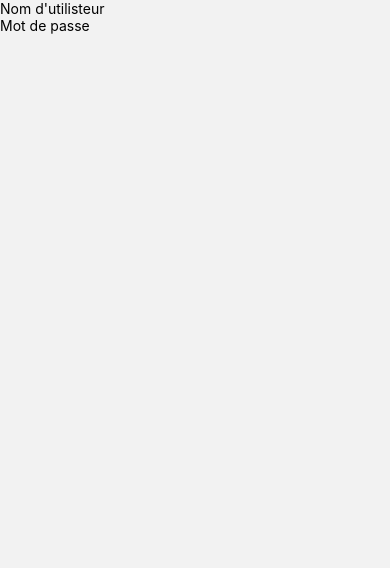
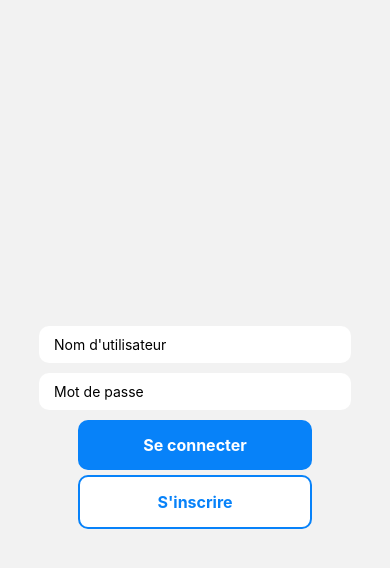
Before and after one commit to Farm-S5/Mobile, a React Native app in the folder FarmCity/: screen /Login in a window 390 px wide. Shown: the top 568 px of the page. Built offline with nearby package versions, Linux system fonts and the light colour scheme.

Commit message:
login page

```diff
--- a/FarmCity/screens/LoginScreen.js
+++ b/FarmCity/screens/LoginScreen.js
@@ -1,23 +1,47 @@
-import { TextInput,KeyboardAvoidingView, StyleSheet, Text, View } from "react-native";
-import React from "react";
+import {
+  TouchableOpacity,
+  TextInput,
+  KeyboardAvoidingView,
+  StyleSheet,
+  Text,
+  View,
+  Platform,
+} from "react-native";
 
+import React,{useState} from "react";
 const LoginScreen = () => {
+    const [name,setName] = useState('')
+    const [pass,setPass] = useState('')
   return (
-    <KeyboardAvoidingView styles={styles.container} behavior="padding">
+    <KeyboardAvoidingView
+      style={styles.container}
+      behavior={Platform.OS === "ios" ? "padding" : "height"}
+    >
       <View style={styles.inputContainer}>
         <TextInput
-          placeholder="Nom d'utilisteur"
-          // value={ }
-          // onChangeText={text => }
+          placeholder="Nom d'utilisateur"
+          value={name}
+          onChangeText={text => setName(text)}
           style={styles.input}
         />
         <TextInput
           placeholder="Mot de passe"
-          // value={ }
-          // onChangeText={text => }
+          value={pass}
+          onChangeText={text => setPass(text)}
           style={styles.input}
           secureTextEntry
         />
+      </View>
+      <View style={styles.btnContainer}>
+        <TouchableOpacity onPress={() => {}} style={styles.btn}>
+          <Text style={styles.btnText}>Se connecter</Text>
+        </TouchableOpacity>
+        <TouchableOpacity
+          onPress={() => {}}
+          style={[styles.btn, styles.btnOutLine]}
+        >
+          <Text style={styles.btnOutLineText}>S'inscrire</Text>
+        </TouchableOpacity>
       </View>
     </KeyboardAvoidingView>
   );
@@ -26,9 +50,48 @@ const LoginScreen = () => {
 export default LoginScreen;
 
 const styles = StyleSheet.create({
-    container:{
-        flex: 1,
-        justifyContent:'center',
-        alignItems:'center',
-    }
+  container: {
+    flex: 1,
+    justifyContent: "center",
+    alignItems: "center",
+  },
+  inputContainer: {
+    width: '80%',
+  },
+  input: {
+    backgroundColor: 'white',
+    paddingHorizontal: 15,
+    paddingVertical: 10,
+    borderRadius: 10,
+    marginTop: 10,
+  },
+  btnContainer: {
+    width: '60%',
+    justifyContent: 'center',
+    alignItems:'center',
+    marginTop:10,
+  },
+  btn: {
+    backgroundColor: '#0782F9',
+    width: '100%',
+    padding: 15,
+    borderRadius:10,
+    alignItems: 'center',
+  },
+  btnOutLine: {
+    backgroundColor: 'white',
+    marginTop: 5,
+    borderColor: '#0782F9',
+    borderWidth: 2,
+  },
+  btnText: {
+    color:'white',
+    fontWeight: '700',
+    fontSize: 16,
+  },
+  btnOutLineText: {
+    color:'#0782F9',
+    fontWeight: '700',
+    fontSize: 16,
+  },
 });
```
